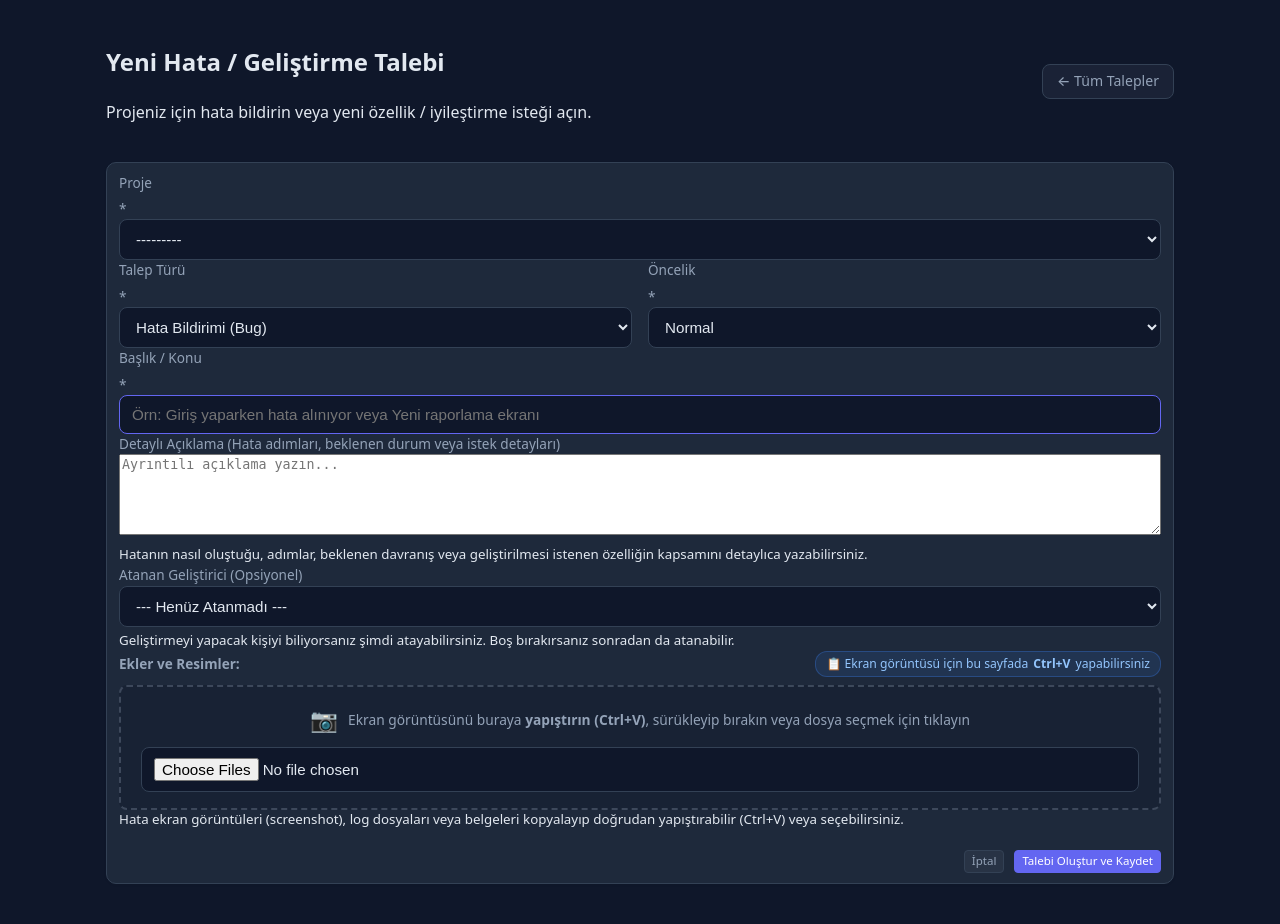
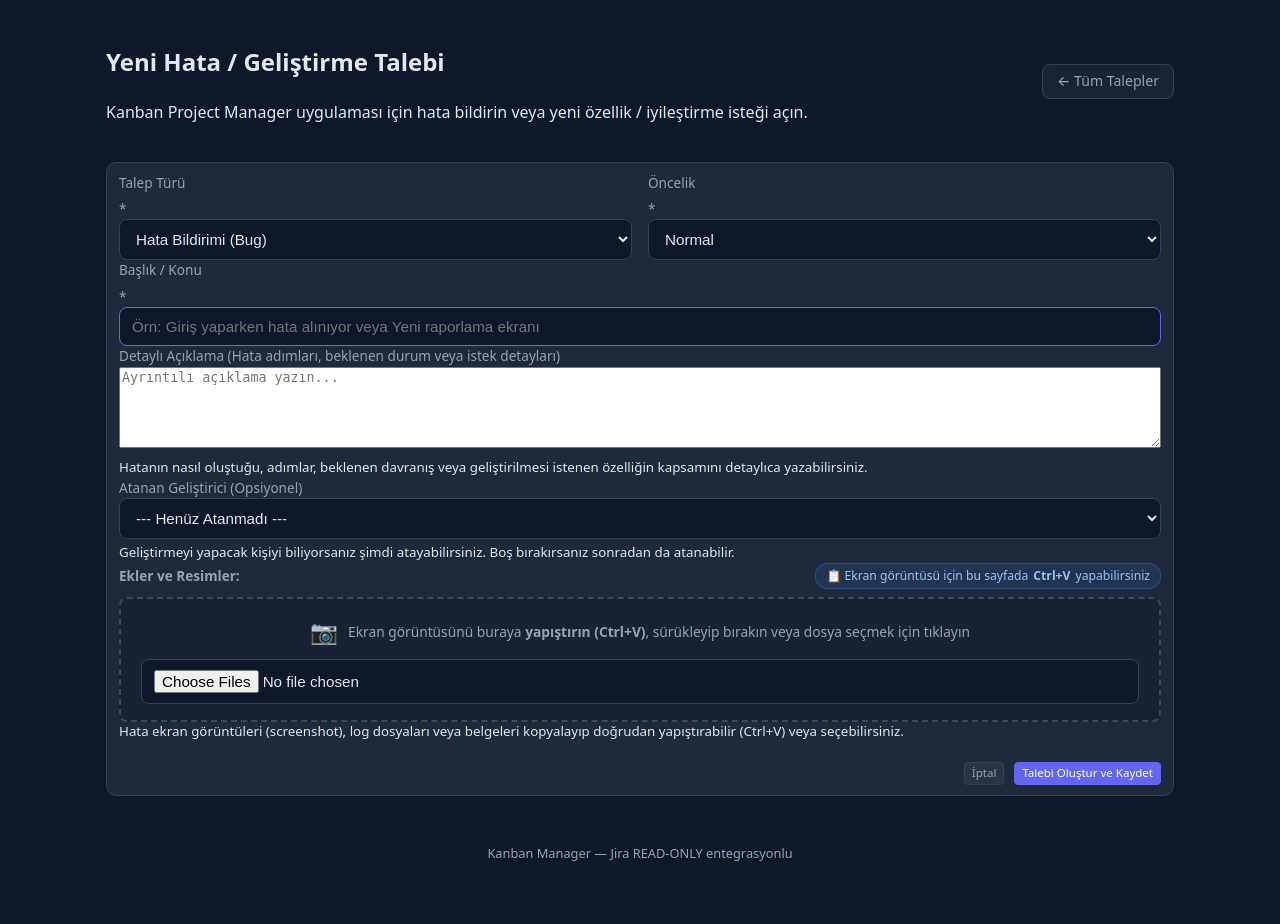
Before and after one commit to engintalay/kanbanProjectManager, a Django app: page /tickets/create/ in a window 1280 px wide. Shown: the part 56-980 px from the top of the page. After the commit the page ends 917 px from the top, so only its background shows below. Run offline with Django 5.2, Linux system fonts and the light colour scheme; the visitor is signed in with stand-in values (Sample User, id 1); data comes from the database, SQL or seed files in the repository; data that the repository does not hold is empty.

Commit message:
feat: make bug and feature requests global for kanban project manager without project field

```diff
--- a/kanbanapp/forms.py
+++ b/kanbanapp/forms.py
@@ -350,13 +350,12 @@ class StatusMappingForm(forms.ModelForm):
 
 
 class ProjectTicketForm(forms.ModelForm):
-    """Hata veya geliştirme talebi oluşturma/düzenleme formu."""
+    """Kanban Project Manager uygulaması için hata veya geliştirme talebi oluşturma/düzenleme formu."""
 
     class Meta:
         model = ProjectTicket
-        fields = ["project", "ticket_type", "title", "description", "priority", "assignee"]
+        fields = ["ticket_type", "title", "description", "priority", "assignee"]
         labels = {
-            "project": "Proje",
             "ticket_type": "Talep Türü",
             "title": "Başlık / Konu",
             "description": "Detaylı Açıklama (Hata adımları, beklenen durum veya istek detayları)",
@@ -364,7 +363,6 @@ class ProjectTicketForm(forms.ModelForm):
             "assignee": "Atanan Geliştirici (Opsiyonel)",
         }
         widgets = {
-            "project": forms.Select(attrs={"class": "form-control"}),
             "ticket_type": forms.Select(attrs={"class": "form-control"}),
             "title": forms.TextInput(attrs={"class": "form-control", "placeholder": "Örn: Giriş yaparken hata alınıyor veya Yeni raporlama ekranı", "autofocus": True}),
             "description": forms.Textarea(attrs={"class": "form-control", "rows": 5, "placeholder": "Ayrıntılı açıklama yazın..."}),
@@ -376,25 +374,7 @@ class ProjectTicketForm(forms.ModelForm):
         super().__init__(*args, **kwargs)
         self.fields["assignee"].required = False
         self.fields["assignee"].empty_label = "--- Henüz Atanmadı ---"
-
-        # Proje kısıtlaması
-        if project:
-            self.fields["project"].queryset = Project.objects.filter(id=project.id)
-            self.fields["project"].initial = project
-            self.fields["project"].widget = forms.HiddenInput()
-            # Assignee listesini projeyle ilişkili kullanıcılara göre filtrele
-            from django.db.models import Q
-            member_ids = list(project.project_members.values_list("user_id", flat=True))
-            if project.created_by_id:
-                member_ids.append(project.created_by_id)
-            self.fields["assignee"].queryset = User.objects.filter(
-                Q(id__in=member_ids) | Q(project_id=project.id) | Q(role__level__in=[1, 2, 3])
-            ).distinct().order_by("username")
-        elif user:
-            from .views import _get_visible_projects
-            visible_projects = _get_visible_projects(user)
-            self.fields["project"].queryset = visible_projects
-            self.fields["assignee"].queryset = User.objects.filter(is_active=True).order_by("username")
+        self.fields["assignee"].queryset = User.objects.filter(is_active=True).order_by("username")
 
 
 class TicketCommentForm(forms.ModelForm):
--- a/kanbanapp/templates/kanbanapp/ticket_form.html
+++ b/kanbanapp/templates/kanbanapp/ticket_form.html
@@ -5,14 +5,10 @@
 <div class="page-head">
   <div>
     <h2>Yeni Hata / Geliştirme Talebi</h2>
-    <p class="text-muted">Projeniz için hata bildirin veya yeni özellik / iyileştirme isteği açın.</p>
+    <p class="text-muted">Kanban Project Manager uygulaması için hata bildirin veya yeni özellik / iyileştirme isteği açın.</p>
   </div>
   <div>
-    {% if project %}
-      <a href="{% url 'project_tickets' project.id %}" class="btn-ghost">← Proje Talepleri</a>
-    {% else %}
-      <a href="{% url 'ticket_list' %}" class="btn-ghost">← Tüm Talepler</a>
-    {% endif %}
+    <a href="{% url 'ticket_list' %}" class="btn-ghost">← Tüm Talepler</a>
   </div>
 </div>
 
@@ -23,22 +19,6 @@
     {% if form.non_field_errors %}
       <div class="alert alert-danger">
         {{ form.non_field_errors }}
-      </div>
-    {% endif %}
-
-    {% if not project %}
-    <div class="form-group mb-3">
-      <label for="{{ form.project.id_for_label }}">{{ form.project.label }} <span class="text-danger">*</span></label>
-      {{ form.project }}
-      {% if form.project.errors %}<div class="form-error">{{ form.project.errors }}</div>{% endif %}
-    </div>
-    {% else %}
-      {{ form.project }}
-      <div class="form-group mb-3">
-        <label>Proje:</label>
-        <div class="form-control-static">
-          <strong>{{ project.key }}</strong> — {{ project.name }}
-        </div>
       </div>
     {% endif %}
 
@@ -100,11 +80,7 @@
     </div>
 
     <div class="form-actions" style="display: flex; gap: 10px; justify-content: flex-end; margin-top: 20px;">
-      {% if project %}
-        <a href="{% url 'project_tickets' project.id %}" class="btn-ghost">İptal</a>
-      {% else %}
-        <a href="{% url 'ticket_list' %}" class="btn-ghost">İptal</a>
-      {% endif %}
+      <a href="{% url 'ticket_list' %}" class="btn-ghost">İptal</a>
       <button type="submit" class="btn-primary">Talebi Oluştur ve Kaydet</button>
     </div>
   </form>
--- a/kanbanapp/views.py
+++ b/kanbanapp/views.py
@@ -293,6 +293,8 @@ def _user_has_project_access(user, project):
     """
     if not user or not user.is_authenticated:
         return False
+    if not project:
+        return True
     if _is_admin(user):
         return True
     if _role_level(user) in (4, 5):
@@ -2082,11 +2084,11 @@ def export_cards_csv(request, project_id):
 
 @login_required
 def ticket_list_view(request, project_id=None):
-    """Tüm projeler veya belirli bir proje genelinde hata ve geliştirme taleplerini listele."""
+    """Kanban Project Manager ve projeler genelinde hata ve geliştirme taleplerini listele."""
     visible_projects = _get_visible_projects(request.user)
     current_project = None
 
-    tickets_qs = ProjectTicket.objects.filter(project__in=visible_projects).select_related(
+    tickets_qs = ProjectTicket.objects.all().select_related(
         "project", "reporter", "assignee", "card", "card__column"
     ).prefetch_related("attachments", "comments")
 
@@ -2096,8 +2098,10 @@ def ticket_list_view(request, project_id=None):
             return _forbidden(request)
         tickets_qs = tickets_qs.filter(project=current_project)
     else:
-        req_proj = request.GET.get("project")
-        if req_proj and req_proj.isdigit():
+        req_proj = request.GET.get("project", "").strip()
+        if req_proj == "app":
+            tickets_qs = tickets_qs.filter(project__isnull=True)
+        elif req_proj and req_proj.isdigit():
             tickets_qs = tickets_qs.filter(project_id=int(req_proj))
 
     # Filtreler
@@ -2132,7 +2136,7 @@ def ticket_list_view(request, project_id=None):
         )
 
     # İstatistikler (Genel görünüm için)
-    base_scope = ProjectTicket.objects.filter(project=current_project) if current_project else ProjectTicket.objects.filter(project__in=visible_projects)
+    base_scope = ProjectTicket.objects.filter(project=current_project) if current_project else ProjectTicket.objects.all()
     total_count = base_scope.count()
     open_bugs_count = base_scope.filter(
         ticket_type=ProjectTicket.TYPE_BUG
@@ -2170,15 +2174,13 @@ def ticket_list_view(request, project_id=None):
 
 @login_required
 def ticket_create_view(request, project_id=None):
-    """Yeni hata bildirimi veya geliştirme isteği oluştur."""
+    """Yeni hata bildirimi veya geliştirme isteği oluştur (Kanban Project Manager uygulaması için)."""
     project = None
     if project_id:
-        project = get_object_or_404(Project, id=project_id)
-        if not _can_view_project(request.user, project):
-            return _forbidden(request)
-
-    if request.method == "POST":
-        form = ProjectTicketForm(request.POST, request.FILES, user=request.user, project=project)
+        project = Project.objects.filter(id=project_id).first()
+
+    if request.method == "POST":
+        form = ProjectTicketForm(request.POST, request.FILES, user=request.user)
         if form.is_valid():
             ticket = form.save(commit=False)
             if project:
@@ -2209,7 +2211,7 @@ def ticket_create_view(request, project_id=None):
             return redirect("ticket_detail", ticket_id=ticket.id)
         messages.error(request, "Lütfen formdaki eksik veya hatalı alanları düzeltin.")
     else:
-        form = ProjectTicketForm(user=request.user, project=project)
+        form = ProjectTicketForm(user=request.user)
 
     return render(
         request,
@@ -2232,7 +2234,7 @@ def ticket_detail_view(request, ticket_id):
         id=ticket_id,
     )
 
-    if not _can_view_project(request.user, ticket.project):
+    if ticket.project and not _can_view_project(request.user, ticket.project):
         return _forbidden(request)
 
     attachments = ticket.attachments.all().select_related("uploaded_by")
@@ -2244,18 +2246,21 @@ def ticket_detail_view(request, ticket_id):
     )
     attachment_form = TicketAttachmentForm()
 
-    # Proje üyeleri ve geliştiriciler
     from django.db.models import Q
-    member_ids = list(ticket.project.project_members.values_list("user_id", flat=True))
-    if ticket.project.created_by_id:
-        member_ids.append(ticket.project.created_by_id)
-    assignable_users = User.objects.filter(
-        Q(id__in=member_ids) | Q(project_id=ticket.project.id) | Q(role__level__in=[1, 2, 3])
-    ).distinct().order_by("username")
+    visible_projects = _get_visible_projects(request.user)
+    if ticket.project:
+        member_ids = list(ticket.project.project_members.values_list("user_id", flat=True))
+        if ticket.project.created_by_id:
+            member_ids.append(ticket.project.created_by_id)
+        assignable_users = User.objects.filter(
+            Q(id__in=member_ids) | Q(project_id=ticket.project.id) | Q(role__level__in=[1, 2, 3])
+        ).distinct().order_by("username")
+    else:
+        assignable_users = User.objects.filter(is_active=True).order_by("username")
 
     can_manage = (
         _is_admin(request.user)
-        or ticket.project.created_by_id == request.user.id
+        or (ticket.project and ticket.project.created_by_id == request.user.id)
         or ticket.reporter_id == request.user.id
         or ticket.assignee_id == request.user.id
         or _role_level(request.user) <= 3
@@ -2273,6 +2278,7 @@ def ticket_detail_view(request, ticket_id):
             "attachment_form": attachment_form,
             "assignable_users": assignable_users,
             "can_manage": can_manage,
+            "projects": visible_projects,
             "is_reporter": ticket.reporter_id == request.user.id,
             "is_assignee": ticket.assignee_id == request.user.id,
         },
@@ -2380,21 +2386,33 @@ def ticket_assign_view(request, ticket_id):
 def ticket_create_card_view(request, ticket_id):
     """Talebi tek tıkla Kanban panosunda geliştirme kartına dönüştür ve bağla."""
     ticket = get_object_or_404(ProjectTicket, id=ticket_id)
-    if not _can_view_project(request.user, ticket.project):
-        return _forbidden(request)
-
-    if not _can_edit_cards(request.user, ticket.project):
+    if ticket.project and not _can_view_project(request.user, ticket.project):
+        return _forbidden(request)
+
+    if ticket.project and not _can_edit_cards(request.user, ticket.project):
         return _forbidden(request)
 
     if ticket.card:
         messages.warning(request, "Bu talep zaten bir Kanban kartına bağlı.")
         return redirect("ticket_detail", ticket_id=ticket.id)
 
+    target_project = ticket.project
+    if not target_project:
+        target_project_id = request.POST.get("target_project_id")
+        if target_project_id and target_project_id.isdigit():
+            target_project = Project.objects.filter(id=int(target_project_id)).first()
+        if not target_project:
+            target_project = _get_visible_projects(request.user).first()
+        if not target_project:
+            messages.error(request, "Kart oluşturmak için sistemde en az bir proje bulunmalıdır.")
+            return redirect("ticket_detail", ticket_id=ticket.id)
+        ticket.project = target_project
+
     # İlk uygun kolonu seç veya oluştur
-    column = ticket.project.columns.first()
+    column = target_project.columns.first()
     if not column:
         column = KanbanColumn.objects.create(
-            project=ticket.project,
+            project=target_project,
             name="Yapılacak (To Do)",
             status_type=KanbanColumn.CUSTOM,
             position=0,
@@ -2402,7 +2420,7 @@ def ticket_create_card_view(request, ticket_id):
 
     # Kartı oluştur
     card = KanbanCard.objects.create(
-        project=ticket.project,
+        project=target_project,
         column=column,
         title=f"[{ticket.get_ticket_type_display()}] {ticket.title}",
         description=ticket.description,
@@ -2430,7 +2448,7 @@ def ticket_create_card_view(request, ticket_id):
 def ticket_add_attachment_view(request, ticket_id):
     """Talebe yeni dosya veya resim ekle."""
     ticket = get_object_or_404(ProjectTicket, id=ticket_id)
-    if not _can_view_project(request.user, ticket.project):
+    if ticket.project and not _can_view_project(request.user, ticket.project):
         return _forbidden(request)
 
     if request.method == "POST":
@@ -2466,11 +2484,14 @@ def ticket_add_attachment_view(request, ticket_id):
 def ticket_delete_attachment_view(request, ticket_id, attachment_id):
     """Eklenen bir dosyayı veya resmi sil."""
     ticket = get_object_or_404(ProjectTicket, id=ticket_id)
+    if ticket.project and not _can_view_project(request.user, ticket.project):
+        return _forbidden(request)
+
     attachment = get_object_or_404(TicketAttachment, id=attachment_id, ticket=ticket)
 
     can_delete = (
         _is_admin(request.user)
-        or ticket.project.created_by_id == request.user.id
+        or (ticket.project and ticket.project.created_by_id == request.user.id)
         or attachment.uploaded_by_id == request.user.id
     )
     if not can_delete:
```
Also changed, not shown: kanbanapp/models.py (+7 -3 lines), kanbanapp/templates/kanbanapp/ticket_detail.html (+39 -7 lines), kanbanapp/templates/kanbanapp/tickets.html (+9 -4 lines), kanbanapp/tests.py (+38 -0 lines), kanbanapp/migrations/0012_alter_projectticket_project.py (added).
